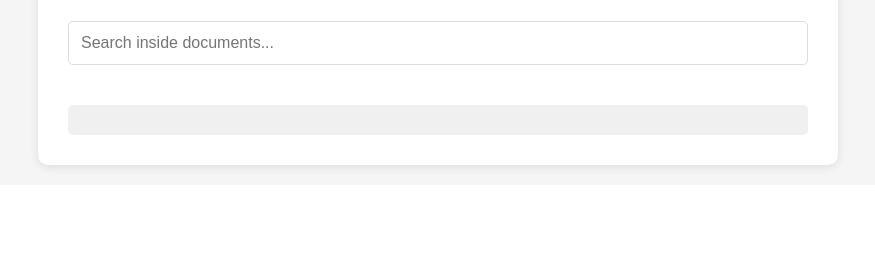
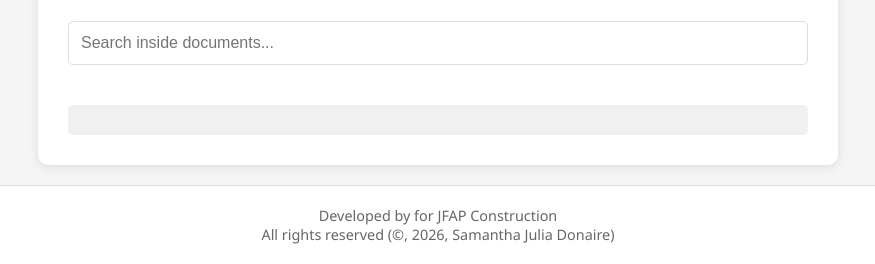
Before and after one commit to PBlacke/JFAP-Document-Management-System, a Flask app: page / in a window 1280 px wide. Shown: the part 697-961 px from the top of the page, without its empty margins (202-1077 px from the left). Before the commit the page ends 870 px from the top, so only its background shows below. Run offline with Flask 3, Linux system fonts and the light colour scheme; a user stored in the database is signed in.

Commit message:
Enhance footer styling and content in base template

```diff
--- a/templates/base.html
+++ b/templates/base.html
@@ -97,6 +97,16 @@
             padding: 8px 0;
             color: #415f97;
         }
+        /* ----- Footer ----- */
+        .footer {
+            text-align: center;
+            padding: 20px;
+            color: #666;
+            font-size: 0.9em;
+            background: white;
+            border-top: 1px solid #e0e0e0;
+            margin-top: auto;
+        }
     </style>
     {% block extra_css %}{% endblock %}
 </head>
@@ -146,6 +156,11 @@
         {% block content %}{% endblock %}
     </main>
 
+    <footer class="footer">
+        Developed by for JFAP Construction
+        <br>
+        All rights reserved (©, 2026, Samantha Julia Donaire)
+    </footer>
     <script>
         // Simple dropdown toggle
         document.addEventListener('DOMContentLoaded', function() {
```
Also changed, not shown: documents.db, uploads/66a0b63a3029f9bdf08c60d8_purchase-order_EXEL-1.png (deleted).
